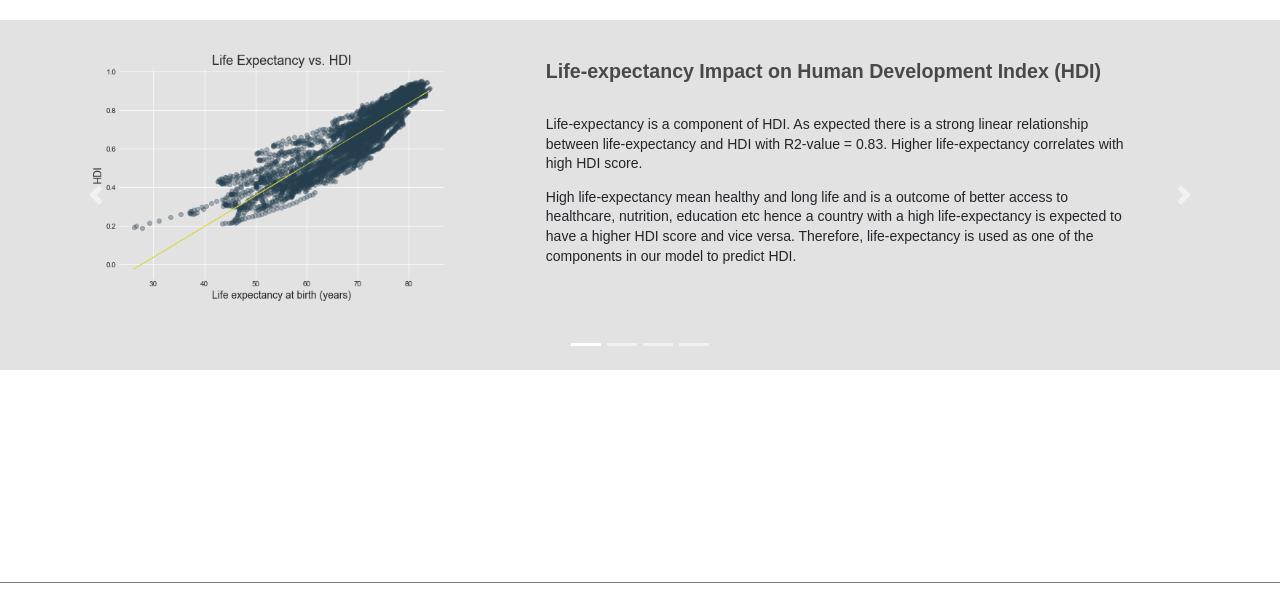
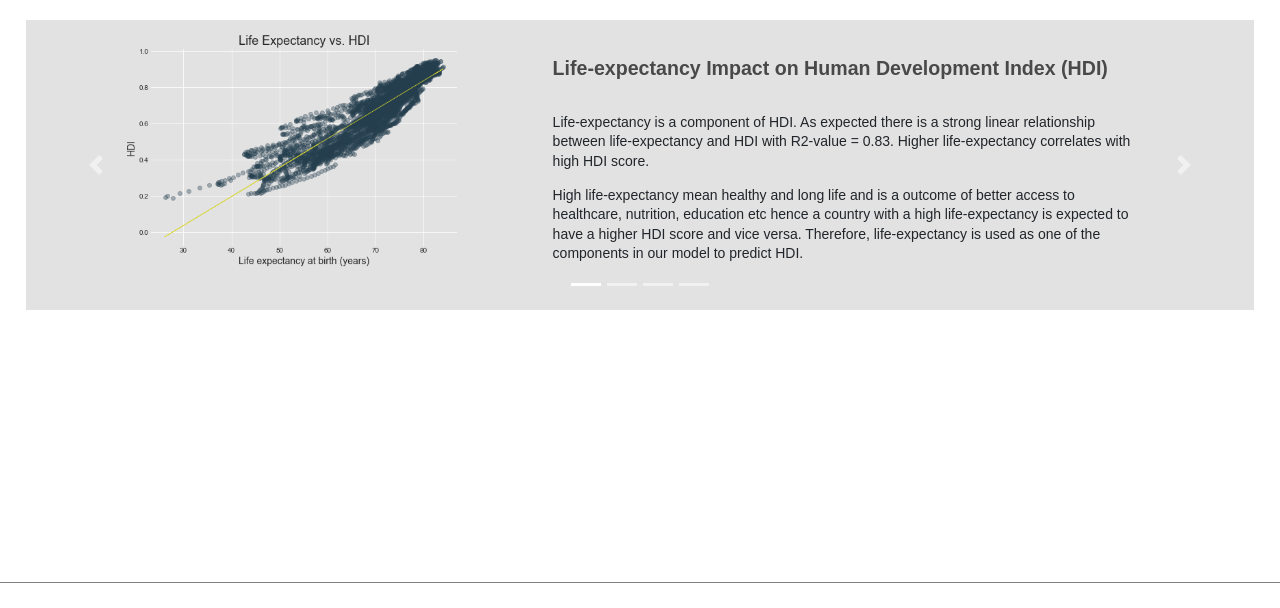
Before and after one commit to linmck/finalproject, a Flask app: page /primary in a window 1280 px wide. Shown: the part 160-768 px from the top of the page. Run offline with Flask 2, Linux system fonts and the light colour scheme; some libraries are stand-ins or nearby versions.

Commit message:
edited css

```diff
--- a/static/styles.css
+++ b/static/styles.css
@@ -185,7 +185,7 @@ small {
 }
 
 .primary-image img {
-    height: 75%;
+    height: 85%;
     display: block;
     position: absolute;
     top: 50%;
@@ -197,7 +197,7 @@ small {
 .slide-text-wrap{
     display: block;
     margin-top: 5%;
-    margin-right: 20%;
+    margin-right: 15%;
 }
 
 .image-wrap img {
@@ -211,7 +211,9 @@ small {
 }
 
 .slide-wrap {
-    height: 350px;
+    height: 290px;
+    margin-left: 2%;
+    margin-right: 2%;
     background-color: #e2e2e2;
 }
 
```
